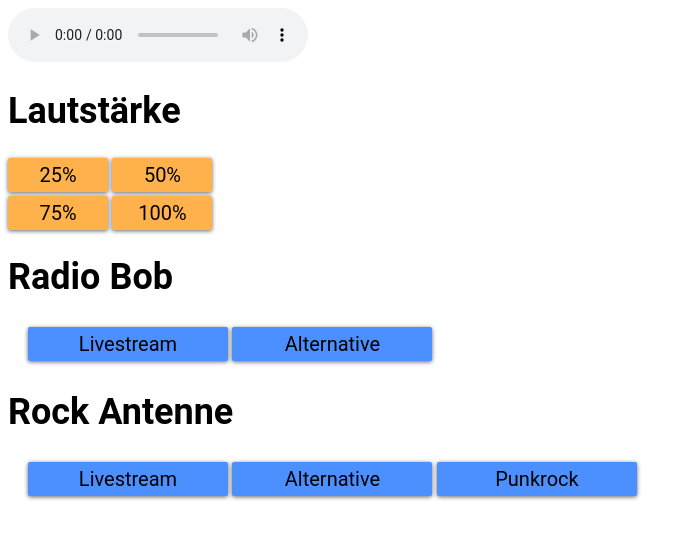
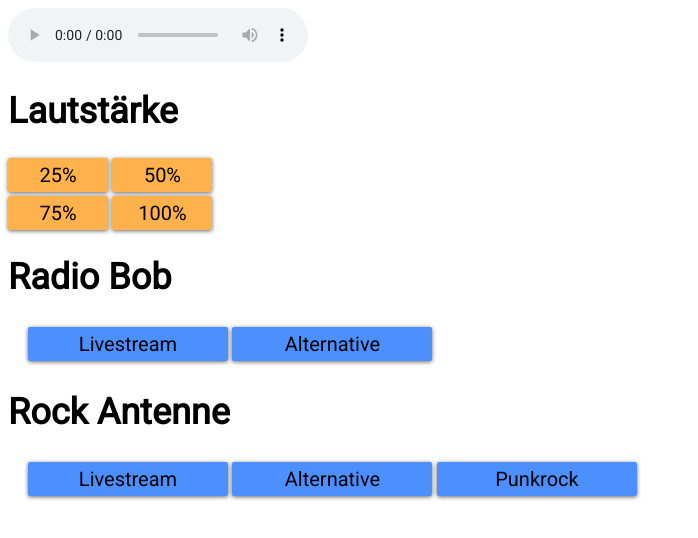
Before and after one commit to mjferstl/internet_radio, a plain HTML site: page index.html in a window 1280 px wide. Shown: the whole page, without its empty margins (0-698 px from the left). Drawn offline with nearby package versions, Linux system fonts and the light colour scheme.

Commit message:
use Roboto font

```diff
--- a/index.html
+++ b/index.html
@@ -6,10 +6,11 @@
 <meta http-equiv="content-language" content="de">
 <!-- jQuery library -->
 <script src="https://ajax.googleapis.com/ajax/libs/jquery/3.3.1/jquery.min.js"></script>
+<link href="https://fonts.googleapis.com/css?family=Roboto" rel="stylesheet">
 <meta name="viewport" content="width=device-width, initial-scale=1">
 <style>
 body {
-	font-family:'Roboto';
+	font-family:'Roboto', sans-serif;
 	font-size:18px;
 }
 .radio {
```
